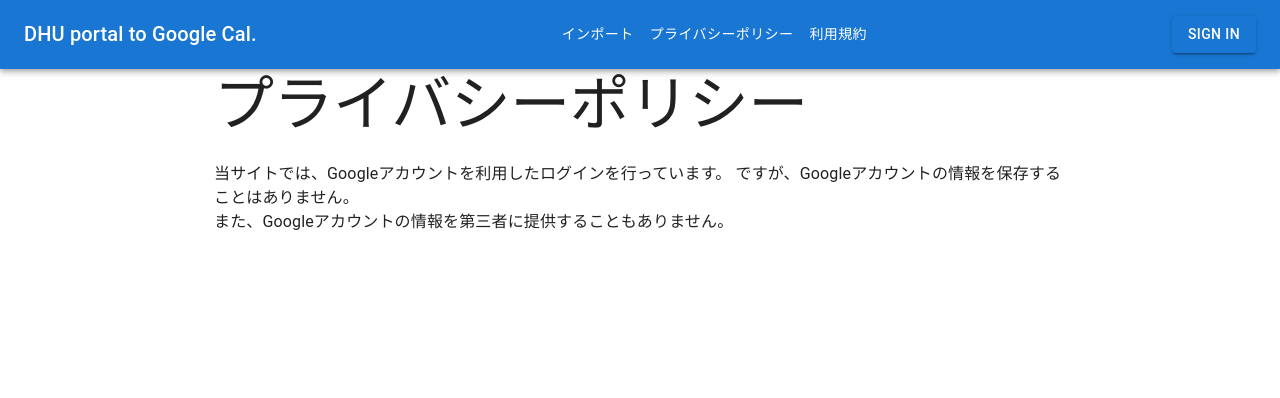
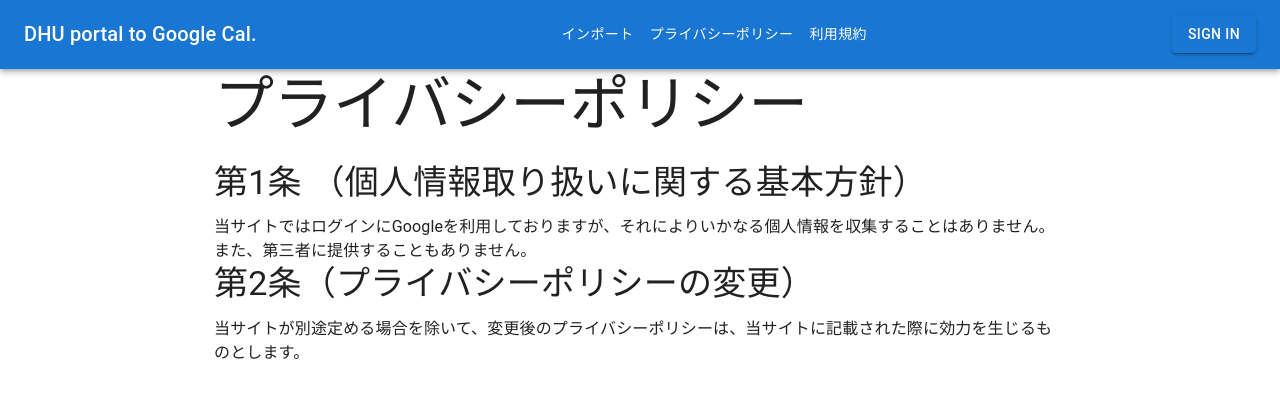
Before and after one commit to cou723/digi-sync, a Next.js app in the folder front/: page /privacy_policy in a window 1280 px wide. Shown: the top 398 px of the page. Built offline with nearby package versions, Linux system fonts and the light colour scheme; no server answers.

Commit message:
プライバシーポリシーの修正

```diff
--- a/front/pages/privacy_policy.tsx
+++ b/front/pages/privacy_policy.tsx
@@ -7,11 +7,14 @@ export default function privacy_policy() {
                 <Typography variant="h2" gutterBottom>
                     プライバシーポリシー
                 </Typography>
-                <Typography variant="body1">
-                    当サイトでは、Googleアカウントを利用したログインを行っています。 ですが、Googleアカウントの情報を保存することはありません。
-                    <br />
-                    また、Googleアカウントの情報を第三者に提供することもありません。
+                <Typography variant="h4" gutterBottom>
+                    第1条 （個人情報取り扱いに関する基本方針）
                 </Typography>
+                <Typography variant="body1">当サイトではログインにGoogleを利用しておりますが、それによりいかなる個人情報を収集することはありません。また、第三者に提供することもありません。</Typography>
+                <Typography variant="h4" gutterBottom>
+                    第2条（プライバシーポリシーの変更）
+                </Typography>
+                <Typography variant="body1">当サイトが別途定める場合を除いて、変更後のプライバシーポリシーは、当サイトに記載された際に効力を生じるものとします。</Typography>
             </Container>
         </>
     );
```
